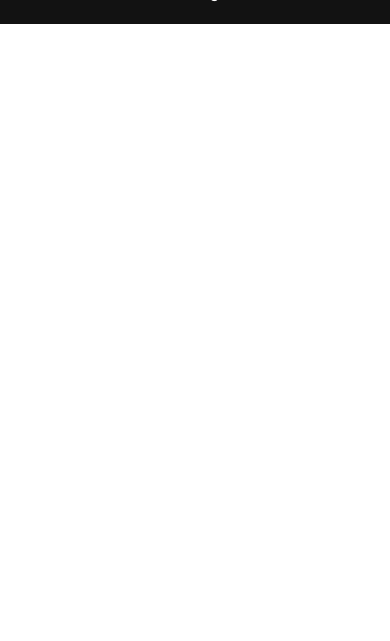
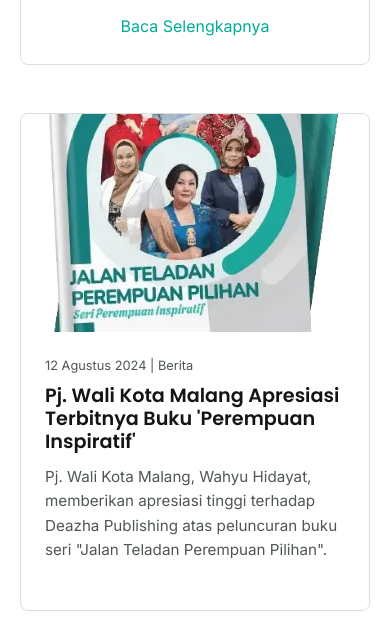
Before and after one commit to fusionprojectid/deazha-publishing, a PHP site: page /blog.php in a window 390 px wide. Shown: the part 776-1417 px from the top of the page. Before the commit the page ends 800 px from the top, so only its background shows below. Run offline with PHP 8.4, Linux system fonts and the light colour scheme.

Commit message:
Add files via upload

```diff
--- a/blog.php
+++ b/blog.php
@@ -1,70 +1,61 @@
-<!DOCTYPE html>
-<html lang="id">
-<head>
-    <meta charset="UTF-8">
-    <meta name="viewport" content="width=device-width, initial-scale=1.0">
-    <title>Blog – Deazha Publishing</title>
-
-    <link rel="preconnect" href="https://fonts.googleapis.com">
-    <link rel="preconnect" href="https://fonts.gstatic.com" crossorigin>
-    <link href="https://fonts.googleapis.com/css2?family=Inter:wght@400;500&family=Poppins:wght@600;700&display=swap" rel="stylesheet">
-
-    <link rel="stylesheet" href="https://cdnjs.cloudflare.com/ajax/libs/font-awesome/6.5.2/css/all.min.css">
-
-    <link rel="stylesheet" href="style.css">
-    <link rel="stylesheet" href="detail-style.css">
-</head>
-<body>
-
-    <header class="main-header">
-        <div class="container header-container">
-            <a href="index.html" class="logo">
-                <img src="./images/logo.png" alt="Logo Deazha Publishing">
-            </a>
-            <nav class="main-nav" id="nav-links">
-                <ul class="nav-links">
-                    <li><a href="index.html">Home</a></li>
-                    <li><a href="katalog.html">Katalog</a></li>
-                    <li><a href="profil.html">Deazha Publishing</a></li>
-                    <li><a href="kontak.html">Hubungi Kami</a></li>
-                    <li><a href="blog.html" class="active">Blog</a></li>
-                </ul>
-            </nav>
-            <div class="header-actions">
-                <i class="fa-solid fa-magnifying-glass search-icon"></i>
-                <button class="mobile-menu-toggle" id="menu-toggle">
-                    <i class="fa-solid fa-bars"></i>
-                </button>
-            </div>
-        </div>
-    </header>
+<?php include 'header.php'; ?>
 
     <main class="detail-page">
         <div class="container">
             <div class="page-header">
                 <h1>Blog</h1>
-                <p>Daftar artikel dan tulisan terbaru akan tersedia di sini.</p>
+                <p>Kumpulan artikel, tips, dan wawasan terbaru dari dunia literasi dan penerbitan.</p>
             </div>
+
+            <div class="blog-layout">
+                <article class="post-card featured">
+                    <a href="detail-artikel.php" class="post-card-image-link">
+                        <img src="./images/blog-featured.jpg" alt="Gambar artikel unggulan tentang proses menulis buku">
+                    </a>
+                    <div class="post-card-content">
+                        <span class="post-card-date">14 September 2025 | Tips & Trik</span>
+                        <h2 class="post-card-title"><a href="detail-artikel.php">5 Tahap Penting Sebelum Menerbitkan Buku Pertama Anda</a></h2>
+                        <p class="post-card-excerpt">Menerbitkan buku adalah impian banyak orang, namun prosesnya seringkali tampak rumit. Dari ide awal hingga naskah siap cetak, ada beberapa tahapan krusial yang tidak boleh dilewatkan...</p>
+                        <a href="detail-artikel.php" class="btn-secondary">Baca Selengkapnya</a>
+                    </div>
+                </article>
+
+                <div class="post-grid">
+                    <article class="post-card">
+                        <a href="#" class="post-card-image-link">
+                            <img src="./images/jalan-teladan-perempuan-pilihan.webp" alt="Buku Jalan Teladan Perempuan Pilihan">
+                        </a>
+                        <div class="post-card-content">
+                            <span class="post-card-date">12 Agustus 2024 | Berita</span>
+                            <h3 class="post-card-title"><a href="#">Pj. Wali Kota Malang Apresiasi Terbitnya Buku 'Perempuan Inspiratif'</a></h3>
+                            <p class="post-card-excerpt">Pj. Wali Kota Malang, Wahyu Hidayat, memberikan apresiasi tinggi terhadap Deazha Publishing atas peluncuran buku seri "Jalan Teladan Perempuan Pilihan".</p>
+                        </div>
+                    </article>
+
+                    <article class="post-card">
+                        <a href="#" class="post-card-image-link">
+                            <img src="./images/blog-2.jpg" alt="Penandatanganan kerjasama">
+                        </a>
+                        <div class="post-card-content">
+                            <span class="post-card-date">28 Juni 2024 | Kemitraan</span>
+                            <h3 class="post-card-title"><a href="#">Deazha Jalin Kerjasama dengan FIP UM untuk Tingkatkan Literasi</a></h3>
+                            <p class="post-card-excerpt">Dalam upaya mendukung Tri Dharma Perguruan Tinggi, Deazha Publishing resmi bekerjasama dengan Fakultas Ilmu Pendidikan Universitas Negeri Malang.</p>
+                        </div>
+                    </article>
+
+                    <article class="post-card">
+                        <a href="#" class="post-card-image-link">
+                            <img src="./images/blog-3.jpg" alt="Seseorang sedang melakukan proses editing naskah di laptop">
+                        </a>
+                        <div class="post-card-content">
+                            <span class="post-card-date">1 September 2025 | Tips & Trik</span>
+                            <h3 class="post-card-title"><a href="#">Pentingnya Self-Editing Sebelum Naskah Dikirim</a></h3>
+                            <p class="post-card-excerpt">Sebelum naskah Anda sampai ke tangan editor, ada beberapa langkah self-editing yang bisa meningkatkan kualitas tulisan Anda secara drastis.</p>
+                        </div>
+                    </article>
+                </div>
             </div>
+        </div>
     </main>
 
-    <footer class="main-footer">
-        <div class="container footer-container">
-            <div class="footer-logo">
-                <img src="./images/logo-footer.png" alt="Logo Deazha Publishing untuk bagian footer">
-            </div>
-            <div class="footer-social">
-                <a href="#" aria-label="Instagram"><i class="fab fa-instagram"></i></a>
-                <a href="#" aria-label="Facebook"><i class="fab fa-facebook-f"></i></a>
-                <a href="#" aria-label="YouTube"><i class="fab fa-youtube"></i></a>
-                <a href="#" aria-label="X"><i class="fa-brands fa-x-twitter"></i></a>
-            </div>
-        </div>
-        <div class="footer-copyright">
-            <p>Copyright © 2025 Deazha Publishing | Powered by <a href="https://github.com/fusionprojectid" target="_blank">ArkIntelligent</a></p>
-        </div>
-    </footer>
-
-    <script src="script.js"></script>
-</body>
-</html>
+<?php include 'footer.php'; ?>
--- a/css/detail-style.css
+++ b/css/detail-style.css
@@ -135,3 +135,154 @@ body.dark-mode .page-header-logo .logo-light { display: none; }
     .awards-grid { grid-template-columns: 1fr; }
     .intro-quote blockquote { font-size: 1.5rem; }
 }
+
+/* =================================
+   Gaya untuk Halaman Blog
+   ================================= */
+.blog-layout {
+    max-width: 900px;
+    margin: 0 auto;
+}
+
+.post-card {
+    background-color: var(--white-color);
+    border: 1px solid var(--border-color);
+    border-radius: 8px;
+    overflow: hidden;
+    display: flex;
+    flex-direction: column;
+    margin-bottom: 2rem;
+    transition: box-shadow 0.3s ease;
+}
+
+.post-card:hover {
+    box-shadow: 0 8px 25px rgba(0,0,0,0.08);
+}
+
+.post-card-image-link img {
+    width: 100%;
+    height: auto;
+    object-fit: cover;
+}
+
+.post-card-content {
+    padding: 1.5rem;
+}
+
+.post-card-date {
+    font-size: 0.8rem;
+    color: var(--body-text);
+    margin-bottom: 0.5rem;
+    display: block;
+}
+
+.post-card-title {
+    font-size: 1.5rem;
+    margin-bottom: 0.75rem;
+}
+
+.post-card-title a {
+    text-decoration: none;
+    color: inherit;
+    transition: color 0.3s ease;
+}
+
+.post-card-title a:hover {
+    color: var(--primary-color);
+}
+
+.post-card-excerpt {
+    font-size: 0.95rem;
+    color: var(--body-text);
+    margin-bottom: 1.5rem;
+}
+
+/* Gaya untuk Artikel Utama (Featured) */
+.post-card.featured {
+    text-align: center;
+    margin-bottom: 3rem;
+}
+
+.post-card.featured .post-card-image-link img {
+    aspect-ratio: 16 / 9;
+}
+
+.post-card.featured .post-card-title {
+    font-size: 2rem;
+}
+
+.post-card.featured .btn-secondary {
+    margin-top: 0;
+}
+
+/* Grid untuk artikel lainnya */
+.post-grid {
+    display: grid;
+    grid-template-columns: 1fr 1fr 1fr;
+    gap: 2rem;
+}
+
+.post-grid .post-card {
+    margin-bottom: 0;
+}
+
+.post-grid .post-card-image-link img {
+    aspect-ratio: 16 / 10;
+}
+
+.post-grid .post-card-title {
+    font-size: 1.2rem;
+}
+
+@media (max-width: 921px) {
+    .post-grid {
+        grid-template-columns: 1fr 1fr;
+    }
+}
+
+@media (max-width: 544px) {
+    .post-grid {
+        grid-template-columns: 1fr;
+    }
+    .post-card.featured .post-card-title {
+        font-size: 1.5rem;
+    }
+}
+
+/* =================================
+   Gaya untuk Halaman Artikel Blog (Full)
+   ================================= */
+.blog-post-full {
+    max-width: 800px;
+    margin: 0 auto;
+}
+
+.blog-post-full .page-header {
+    padding-top: 0;
+}
+
+.post-meta {
+    font-size: 0.9rem;
+    color: var(--body-text);
+    margin-bottom: 0.5rem;
+}
+
+.post-full-image {
+    margin-bottom: 2rem;
+}
+
+.post-full-image img {
+    border-radius: 8px;
+    width: 100%;
+}
+
+.post-full-content {
+    font-size: 1.1rem;
+    line-height: 1.8;
+}
+
+.post-full-content h3 {
+    font-size: 1.6rem;
+    margin-top: 2.5rem;
+    margin-bottom: 1rem;
+}
--- a/footer.php
+++ b/footer.php
@@ -9,18 +9,18 @@
                 <div class="footer-col">
                     <h5><i class="fa-solid fa-location-dot"></i> Alamat</h5>
                     <address>
-                        Jl. Bunga Cengkeh No. 12<br>
-                        Malang, Jawa Timur 65141<br>
-                        Indonesia
+                        Jalan Locari No. 21c Lowokwaru,<br>
+                        Kota Malang - 65141<br>
+                        Jawa Timur, Indonesia
                     </address>
                 </div>
 
                 <div class="footer-col">
-                    <h5><i class="fa-solid fa-phone"></i> Telp</h5>
-                    <p><a href="tel:+6281234567890">+62 812-3456-7890</a></p>
+                    <h5><i class="fa-brands fa-whatsapp"></i> WA</h5>
+                    <p><a href="https://wa.me/628123356850" target="_blank">+62 812 335 6850</a></p>
 
                     <h5 class="contact-spacing"><i class="fa-solid fa-envelope"></i> Email</h5>
-                    <p><a href="mailto:info@deazha.com">info@deazha.com</a></p>
+                    <p><a href="mailto:deazhaproject@gmail.com">deazhaproject@gmail.com</a></p>
                 </div>
 
                 <div class="footer-col">
```
Also changed, not shown: detail-artikel.php (added, +38 -0 lines).
